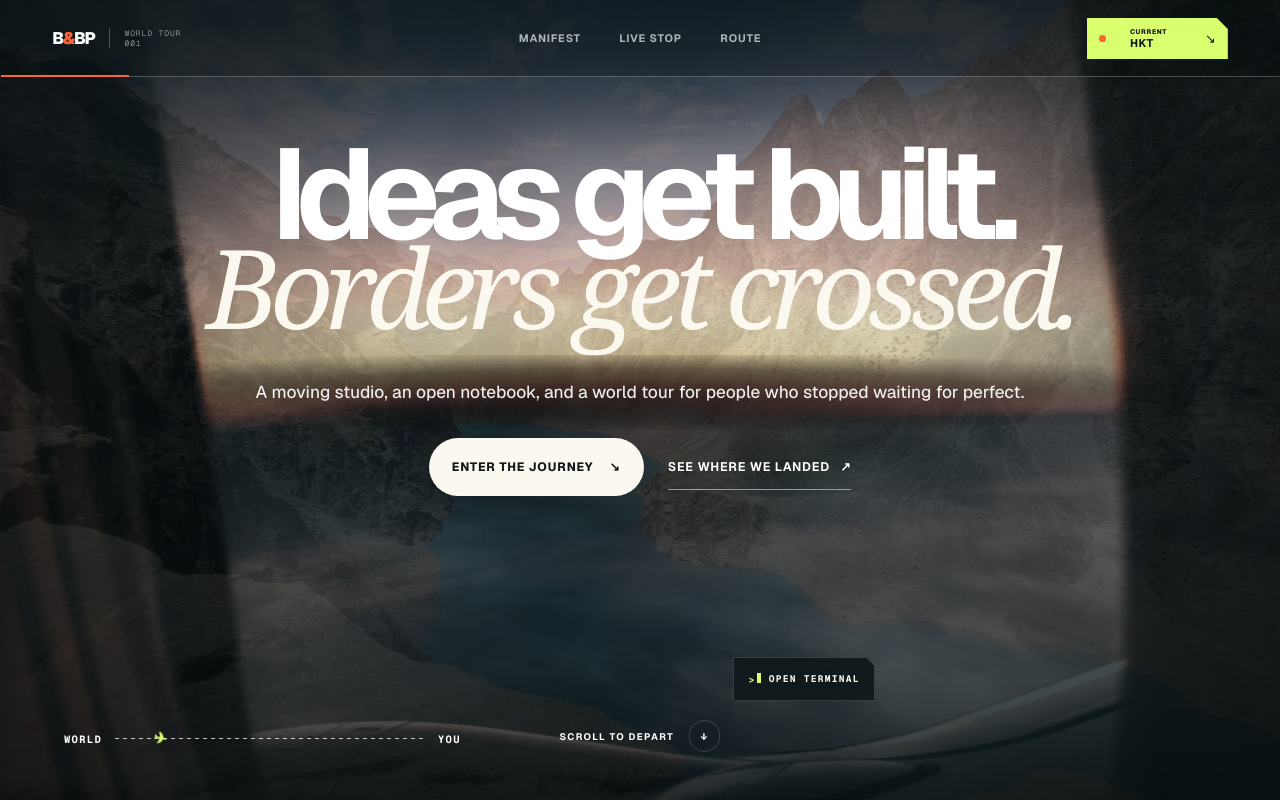
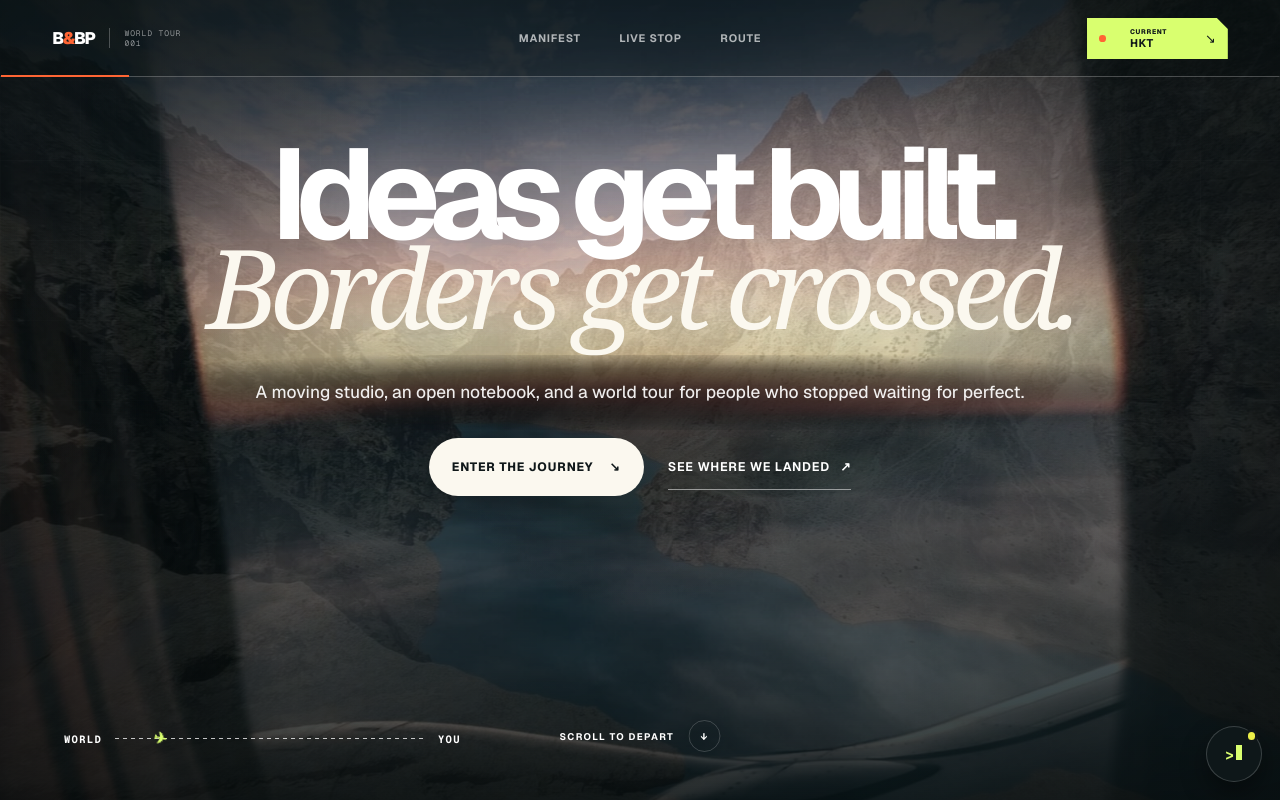
Before and after one commit to whereintheworldisgillian/builds-and-boarding-passes, a Next.js app: page / in a window 1280 px wide. Shown: the top 800 px of the page. Built offline with nearby package versions, Linux system fonts and the light colour scheme.

Commit message:
Replace terminal chip with floating launcher

```diff
--- a/app/globals.css
+++ b/app/globals.css
@@ -2100,24 +2100,10 @@ footer p:last-child {
 /* ==========================================================================
    TERMINAL — floating launcher + console panel
 
-   Styled as gate furniture rather than a chat widget: the notched corner is the
-   nav chip's shape, the type is the departure board's mono at the same size and
-   tracking as the route rail, and the status word borrows the board's own
-   vocabulary. It should read as another bottom-anchored instrument in the hero,
-   not as something bolted on afterwards.
-
-   ---- On the position ----------------------------------------------------
-   The obvious bottom-right corner is already taken. .boarding-pass is anchored
-   there (right: 4vw, bottom: 2.6rem, min-width 320px) and measures 331x274 at
-   1280x720, leaving 46px to its right and a 182px gap between it and the
-   centred scroll cue — not enough for a labelled chip at any desktop width, and
-   the gap closes completely around 1101px.
-
-   So above 1101px the launcher tucks in immediately to the LEFT of the pass and
-   a little above the scroll cue, joining the row of instruments already along
-   the bottom of the hero. Below 1101px the pass is not rendered at all and the
-   launcher takes the true bottom-right corner. Both offsets are derived from the
-   pass's own geometry, so they track it if it moves.
+   A compact chatbot-style bubble keeps the terminal available while scrolling
+   without reading as a second call-to-action. The terminal prompt, route-open
+   status light and departure-board palette keep it inside the boarding brand.
+   Both the launcher and its panel remain fixed to the bottom-right corner.
    ------------------------------------------------------------------------ */
 
 .terminal-launch,
@@ -2131,31 +2117,28 @@ footer p:last-child {
 
 .terminal-launch {
   bottom: max(1.15rem, env(safe-area-inset-bottom, 0px));
+  width: 3.5rem;
+  height: 3.5rem;
   padding: 0;
   border: 0;
+  border-radius: 50%;
   background: none;
-  /* The chip itself is the inner face, so the focus ring can sit outside it. */
   line-height: 0;
 }
 
 .terminal-launch-face {
-  display: inline-flex;
-  align-items: center;
-  gap: 0.5rem;
-  /* 44px, so the chip clears the minimum touch target on a phone. The type is
-     board-sized, so this is padding rather than a bigger font. */
-  min-height: 2.75rem;
-  padding: 0.7rem 0.9rem;
+  position: relative;
+  display: grid;
+  place-items: center;
+  width: 100%;
+  height: 100%;
   color: var(--paper-bright);
   background: rgba(16, 24, 26, 0.93);
   border: 1px solid var(--white-line);
-  clip-path: polygon(0 0, calc(100% - 0.62rem) 0, 100% 0.62rem, 100% 100%, 0 100%);
-  font-size: 0.6rem;
+  border-radius: 50%;
+  font-size: 0.95rem;
   font-weight: 700;
-  letter-spacing: 0.13em;
   line-height: 1;
-  text-transform: uppercase;
-  /* Offset and blur, so it reads as a raised object rather than a halo. */
   box-shadow: 0 0.7rem 1.6rem rgba(0, 0, 0, 0.42);
   transition: transform 180ms ease, border-color 180ms ease,
     background-color 180ms ease, box-shadow 180ms ease;
@@ -2165,6 +2148,22 @@ footer p:last-child {
   display: inline-flex;
   align-items: baseline;
   color: var(--acid);
+}
+
+.terminal-launch-dismiss {
+  font-size: 1.45rem;
+  font-weight: 400;
+}
+
+.terminal-launch-status {
+  position: absolute;
+  top: 0.34rem;
+  right: 0.34rem;
+  width: 0.48rem;
+  height: 0.48rem;
+  border-radius: 50%;
+  background: #ebef48;
+  box-shadow: 0 0 0 0.18rem rgba(16, 24, 26, 0.95);
 }
 
 /* The caret only blinks on hover, focus, or while the panel is open. A cursor
@@ -2180,13 +2179,19 @@ footer p:last-child {
 }
 
 .terminal-launch:hover .terminal-launch-face,
-.terminal-launch:focus-visible .terminal-launch-face {
+.terminal-launch:focus-visible .terminal-launch-face,
+.terminal-launch[aria-expanded="true"] .terminal-launch-face {
   border-color: rgba(217, 255, 111, 0.55);
   background: var(--ink-soft);
   transform: translateY(-2px);
   box-shadow: 0 1rem 2rem rgba(0, 0, 0, 0.5);
 }
 
+.terminal-launch:focus-visible {
+  outline: 2px solid var(--acid);
+  outline-offset: 0.22rem;
+}
+
 .terminal-launch:hover .terminal-caret,
 .terminal-launch:focus-visible .terminal-caret,
 .terminal-launch[aria-expanded="true"] .terminal-caret {
@@ -2203,7 +2208,7 @@ footer p:last-child {
 .terminal-panel {
   /* Named, because the log's max-height has to be derived from it — the panel
      grows upward from here and must not run past the top of the screen. */
-  --terminal-bottom: calc(max(1.15rem, env(safe-area-inset-bottom, 0px)) + 3.35rem);
+  --terminal-bottom: calc(max(1.15rem, env(safe-area-inset-bottom, 0px)) + 4.25rem);
   /* Header, pinned suggestion row and input row — the fixed chrome around the
      scrolling log. Update this if you add another pinned row, or the log will
      stop shrinking to compensate and the panel can outgrow the screen. */
@@ -2523,31 +2528,6 @@ footer p:last-child {
   }
 }
 
-/* Above this width .boarding-pass exists and owns the bottom-right corner, so
-   both launcher and panel step to its left. The offsets are expressed in the
-   pass's own terms: 4vw of page gutter, its width, then a gap. */
-@media (min-width: 1101px) {
-  .terminal-launch,
-  .terminal-panel {
-    /* The pass's own width, not min(23vw, 360px): it also carries
-       min-width: 320px, which wins below ~1565px, and rotate(2.5deg) grows its
-       bounding box by about 12px. clamp() covers the first, the 2.1rem covers
-       the rotation plus a real gap. */
-    right: calc(4vw + clamp(320px, 23vw, 360px) + 2.1rem);
-  }
-
-  .terminal-launch {
-    /* Sits above the scroll cue, which is also bottom-anchored, so this keeps a
-       constant ~19px clearance at every viewport height. */
-    bottom: 6.2rem;
-  }
-
-  .terminal-panel {
-    /* The log's max-height follows this automatically. */
-    --terminal-bottom: 9.2rem;
-  }
-}
-
 @media (prefers-reduced-motion: reduce) {
   /* No lift and no blink. The panel still needs to appear, but the blanket rule
      further up collapses the duration to 0.01ms, which is the intent here. */
--- a/app/terminal.tsx
+++ b/app/terminal.tsx
@@ -213,10 +213,8 @@ export default function Terminal() {
         ref={buttonRef}
         type="button"
         className="terminal-launch"
-        // The visible label is wrapped in spans next to a decorative prompt
-        // glyph, so the name is stated outright rather than left to subtree
-        // computation. It matches the visible text, which keeps "label in name"
-        // satisfied for voice control.
+        // The compact launcher is icon-only, so its accessible name states the
+        // action and updates with the same open state as the visual glyph.
         aria-label={open ? "Close terminal" : "Open terminal"}
         aria-haspopup="dialog"
         aria-expanded={open}
@@ -225,13 +223,15 @@ export default function Terminal() {
         aria-controls={open ? panelId : undefined}
         onClick={() => (open ? close() : setOpen(true))}
       >
-        {/* The visible chip. The notched corner lives on this inner element and
-            not on the button, because clip-path would crop the focus ring. */}
-        <span className="terminal-launch-face">
-          <span className="terminal-launch-prompt" aria-hidden="true">
-            &gt;<i className="terminal-caret" />
-          </span>
-          <span>{open ? "Close terminal" : "Open terminal"}</span>
+        <span className="terminal-launch-face" aria-hidden="true">
+          {open ? (
+            <span className="terminal-launch-dismiss">×</span>
+          ) : (
+            <span className="terminal-launch-prompt">
+              &gt;<i className="terminal-caret" />
+            </span>
+          )}
+          <i className="terminal-launch-status" />
         </span>
       </button>
 
```
